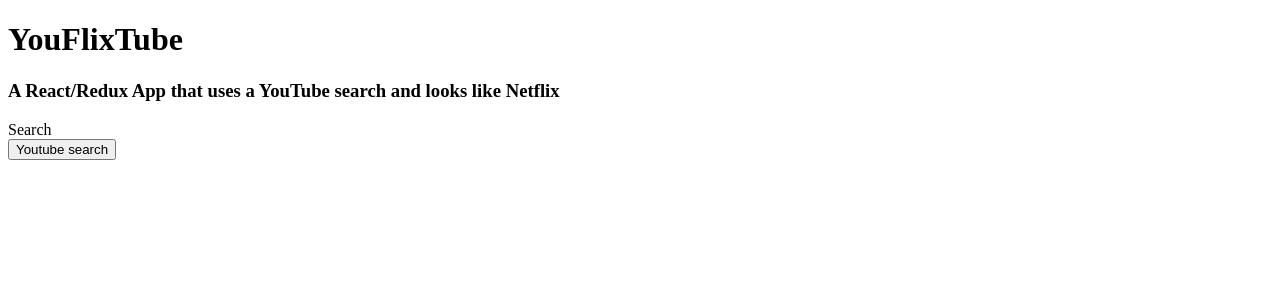
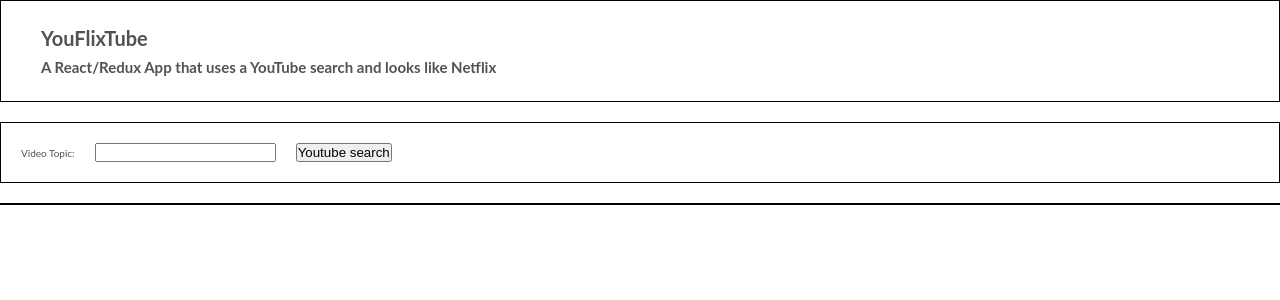
Before and after one commit to olivrenan/trello-app-project, a React app: page / in a window 1280 px wide. Shown: the top 300 px of the page. Built offline with nearby package versions, Linux system fonts and the light colour scheme.

Commit message:
seachr bar and simple styles

```diff
--- a/controller/youtubeController.js
+++ b/controller/youtubeController.js
@@ -11,9 +11,11 @@
         key: KEY,
         part: PART,
         q: searchTopic,
-        oder: searchOrder
+        oder: searchOrder,
+        maxResults: 20
       }
     });
+
     return result;
   } catch (error) {
     console.log("Error from getVideosByTopic", error);
--- a/src/app/App.jsx
+++ b/src/app/App.jsx
@@ -6,16 +6,26 @@
 const App = () => {
   const [dataAPI, setDataAPI] = useState();
   const [titles, setTitles] = useState();
+  const [images, setImages] = useState();
+  const [search, setSearch] = useState();
 
   useEffect(() => {
     const videosTitles = [];
+    const videosImages = [];
 
     for (let i = 0; i < dataAPI?.data.items.length; i++) {
-      videosTitles.push(dataAPI?.data.items[i].snippet.title);
+      videosTitles.push(dataAPI.data.items[i].snippet.title);
+      videosImages.push(dataAPI.data.items[i].snippet.thumbnails.medium);
     }
 
     setTitles(videosTitles);
+    setImages(videosImages);
   }, [dataAPI]);
+
+  const handleSearch = event => {
+    setSearch(event.target.value);
+    console.log(search);
+  };
 
   const RenderVideos = () => {
     if (!titles) {
@@ -25,7 +35,12 @@
     return titles.map((element, index) => {
       return (
         <div className="video" key={index}>
-          {element}
+          <img
+            src={`${images[index].url}`}
+            width={`${images[index].width}`}
+            height={`${images[index].height}`}
+          />
+          <h3>{element}</h3>
         </div>
       );
     });
@@ -36,18 +51,27 @@
       <header>
         <div className="header">
           <h1>YouFlixTube</h1>
-          <h3>
+          <h2>
             A React/Redux App that uses a YouTube search and looks like Netflix
-          </h3>
+          </h2>
         </div>
-        <div className="searchbar">Search</div>
+        <div className="searchbar">
+          <label htmlFor="search">Video Topic:</label>
+          <input
+            type="text"
+            id="search"
+            name="search"
+            value={search}
+            onChange={handleSearch}
+          />
           <button
             onClick={async () =>
-            setDataAPI(await getVideosByTopic("coding", "rating"))
+              setDataAPI(await getVideosByTopic(search, "rating"))
             }
           >
             Youtube search
           </button>
+        </div>
       </header>
       <main>
         <RenderVideos />
--- a/src/styles/styles.scss
+++ b/src/styles/styles.scss
@@ -0,0 +1,59 @@
+*,
+*::after,
+*::before {
+  box-sizing: inherit;
+  margin: 0;
+  padding: 0;
+}
+
+html {
+  // This defines what 1rem is
+  font-size: 62.5%; // 1rem = 10px
+}
+
+body {
+  box-sizing: border-box;
+  color: rgb(82, 82, 82);
+  font-family: "Lato", sans-serif;
+  font-weight: 400;
+  line-height: 1.7;
+}
+
+.app {
+  .header {
+    padding: 2rem 4rem;
+    border: 1px solid black;
+  }
+
+  .searchbar {
+    border: 1px solid black;
+    margin-top: 2rem;
+    padding: 2rem;
+
+    button,
+    input {
+      margin-left: 2rem;
+    }
+  }
+
+  main {
+    margin-top: 2rem;
+    border: 1px solid black;
+    display: flex;
+    justify-content: center;
+    flex-wrap: wrap;
+
+    .video {
+      margin: 1rem 3rem;
+      display: flex;
+      flex-direction: column;
+      align-items: center;
+
+      h3 {
+        margin-top: 1rem;
+        width: 15rem;
+        text-align: center;
+      }
+    }
+  }
+}
```
Lines whose indentation alone changed are shown as unchanged.
